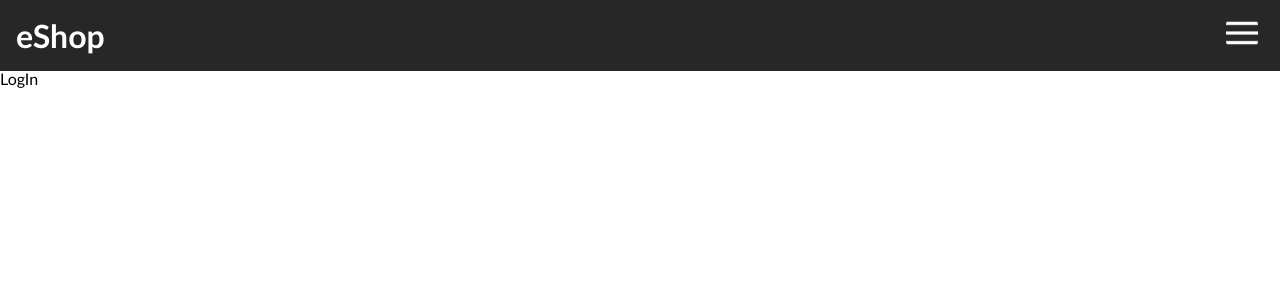
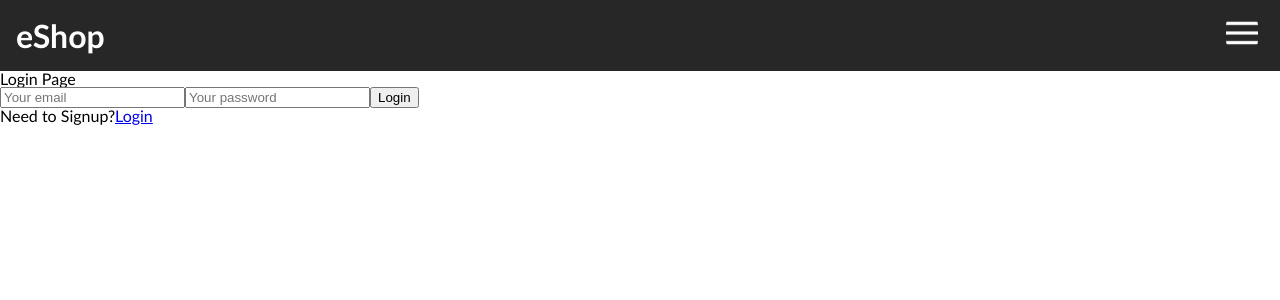
Before and after one commit to ramirosebes/MDW-Frontend, a React (Create React App) app: page /login in a window 1280 px wide. Shown: the top 300 px of the page. Built offline with nearby package versions, Linux system fonts and the light colour scheme.

Commit message:
Pages w/ firebase auth

```diff
--- a/package.json
+++ b/package.json
@@ -7,6 +7,7 @@
     "@testing-library/react": "^13.4.0",
     "@testing-library/user-event": "^13.5.0",
     "axios": "^1.6.2",
+    "firebase": "^10.7.1",
     "react": "^18.2.0",
     "react-dom": "^18.2.0",
     "react-hook-form": "^7.48.2",
--- a/src/App.jsx
+++ b/src/App.jsx
@@ -4,7 +4,9 @@ import Home from "./components/Home/Home";
 import ItemListContainer from './components/ItemListContainer/ItemListContainer';
 import './App.css';
 import ItemDetailContainer from "./components/ItemDetailContainer/ItemDetailContainer";
-import LogIn from "./components/LogIn/LogIn";
+import Signup from './pages/Signup';
+import Protected from './components/Protected';
+import Login from './pages/Login';
 
 function App() {
   return (
@@ -15,7 +17,9 @@ function App() {
               <Route path="/" element={<Home />} />
               <Route path="/products/" element={<ItemListContainer />} />
               <Route path="/item/:id" element={<ItemDetailContainer />} />
-              <Route path="/login" element={<LogIn />} />
+              <Route path="/login" element={<Login />} />
+              <Route path="/signup" element={<Signup />} />
+              <Route path="/" element={<Protected />} />
             </Routes>
           {/* <Footer /> */}
         </BrowserRouter>
--- /dev/null
+++ b/src/components/Protected.jsx
@@ -0,0 +1,14 @@
+import React from 'react';
+import { Navigate, Outlet } from 'react-router-dom';
+
+
+const Protected = () => {
+    const token = localStorage.getItem('token');
+
+    return(
+
+        token ? <Outlet/> : <Navigate to="/login"/>
+    )
+}
+
+export default Protected
--- /dev/null
+++ b/src/firebase.js
@@ -0,0 +1,22 @@
+// Import the functions you need from the SDKs you need
+import { initializeApp } from "firebase/app";
+import { getAuth } from "firebase/auth";
+// TODO: Add SDKs for Firebase products that you want to use
+// https://firebase.google.com/docs/web/setup#available-libraries
+
+// Your web app's Firebase configuration
+const firebaseConfig = {
+  apiKey: "AIzaSyAt4ylu1DmN-vQ741PIkLQrK4rmI1k5bhA",
+  authDomain: "mcga-c0b9f.firebaseapp.com",
+  projectId: "mcga-c0b9f",
+  storageBucket: "mcga-c0b9f.appspot.com",
+  messagingSenderId: "1074965946096",
+  appId: "1:1074965946096:web:5d3a986b0e06a7dc14ac35"
+};
+
+// Initialize Firebase
+const app = initializeApp(firebaseConfig);
+
+export const auth = getAuth();
+
+export default app;
--- a/src/index.js
+++ b/src/index.js
@@ -4,7 +4,7 @@ import App from './App';
 
 const root = ReactDOM.createRoot(document.getElementById('root'));
 root.render(
-  //<React.StrictMode>
+  <React.StrictMode>
     <App />
-  //</React.StrictMode>
+  </React.StrictMode>
 );
--- /dev/null
+++ b/src/pages/Login.jsx
@@ -0,0 +1,52 @@
+import {useState} from 'react'
+import { auth } from '../firebase';
+import { signInWithEmailAndPassword } from 'firebase/auth';
+import { useNavigate, Link } from 'react-router-dom';
+
+
+const Login = () => {
+
+    const [email, setEmail] = useState('');
+    const [password, setPassword] = useState('');
+
+    const navigate = useNavigate();
+
+    const handleSubmit = async (e) =>{
+        e.preventDefault();
+        try{
+            const userCredential = await signInWithEmailAndPassword(auth, email, password);
+            console.log(userCredential);
+            const user = userCredential.user;
+            localStorage.setItem('token', user.accessToken);
+            localStorage.setItem('user', JSON.stringify(user));
+            navigate("/");
+        } catch(error){
+            console.error(error);
+        }
+    }
+
+    return (
+        <div>
+            <h1>Login Page</h1>
+            <form onSubmit={handleSubmit} className='login-form'>
+                <input
+                type="email"
+                placeholder="Your email"
+                value={email}
+                onChange={(e) => setEmail(e.target.value)}
+                />
+                <input
+                type="password"
+                placeholder="Your password"
+                required
+                value={password}
+                onChange={(e) => setPassword(e.target.value)}
+                />
+                <button type="submit" className='login-button'>Login</button>
+            </form>
+            <p>Need to Signup?<Link to="/Signup">Login</Link></p>
+        </div>
+      )
+}
+
+export default Login
--- /dev/null
+++ b/src/pages/Signup.jsx
@@ -0,0 +1,52 @@
+import {useState} from 'react'
+import { auth } from '../firebase';
+import { createUserWithEmailAndPassword } from 'firebase/auth';
+import { useNavigate } from 'react-router-dom';
+
+
+const Signup = () => {
+
+    const [email, setEmail] = useState('');
+    const [password, setPassword] = useState('');
+
+    const navigate = useNavigate();
+
+    const handleSubmit = async (e) =>{
+        e.preventDefault();
+        try{
+            const userCredential = await createUserWithEmailAndPassword(auth, email, password);
+            console.log(userCredential);
+            const user = userCredential.user;
+            localStorage.setItem('token', user.accessToken);
+            localStorage.setItem('user', JSON.stringify(user));
+            navigate("/");
+        } catch(error){
+            console.error(error);
+        }
+    }
+
+    return (
+        <div>
+            <h1>Signup Page</h1>
+            <form onSubmit={handleSubmit} className='signup-form'>
+                <input
+                type="email"
+                placeholder="Your email"
+                value={email}
+                onChange={(e) => setEmail(e.target.value)}
+                />
+                <input
+                type="password"
+                placeholder="Your password"
+                required
+                value={password}
+                onChange={(e) => setPassword(e.target.value)}
+                />
+                <button type="submit" className='signup-button'>Signup</button>
+            </form>
+            <p>Need to Login?<Link to="/login">Login</Link></p>
+        </div>
+      )
+}
+
+export default Signup
```
Also changed, not shown: src/pages/Home.jsx (added, +25 -0 lines), 2 other files (tests, documents, lock files or other folders).
